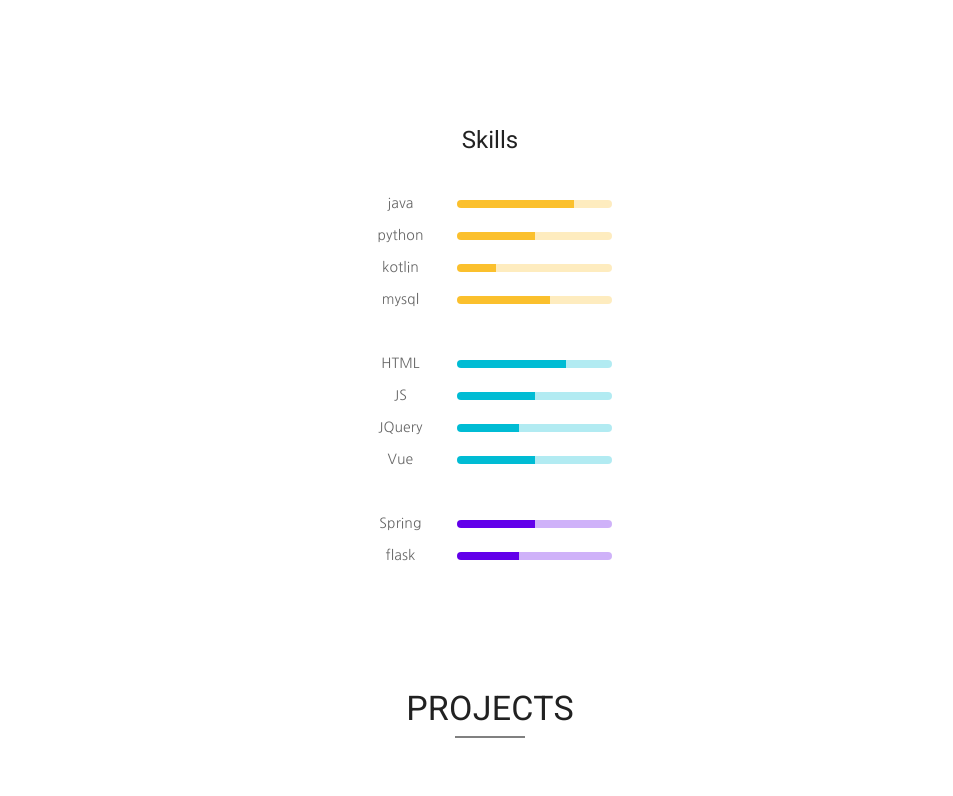
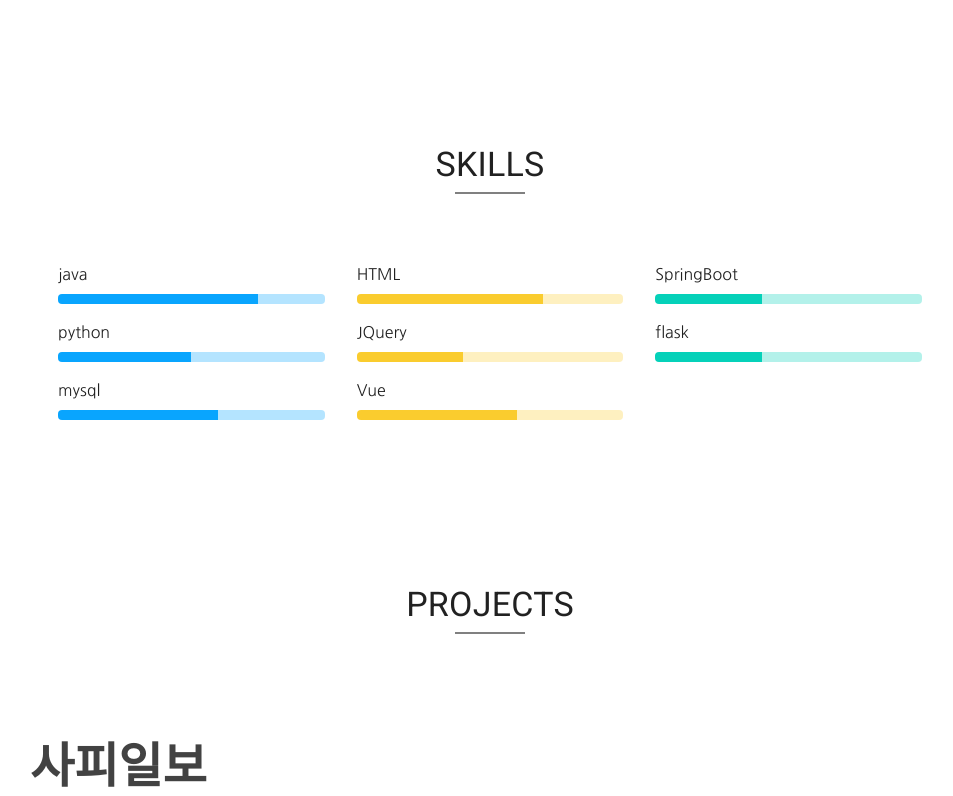
Before and after one commit to ydk7819/portfolio, a Vue app: page / in a window 1280 px wide. Shown: the part 540-1336 px from the top of the page, without its empty margins (150-1103 px from the left). Built offline with nearby package versions, Linux system fonts and the light colour scheme.

Commit message:
finish skills

```diff
--- a/src/components/PortFolio.vue
+++ b/src/components/PortFolio.vue
@@ -20,97 +20,28 @@
     <!-- skills -->
     <section>
       <v-layout column wrap class="my-12" align-center>
-        <v-flex xs12 sm4 class="my-4">
-          <div class="text-center">
-            <h2 class="headline">Skills</h2>
+        <v-flex class="my-4">
+          <div>
+            <h1 class="display-1 text-center my-5">
+              SKILLS
+            </h1>
+            <div class="row wrap justify-center">
+              <hr class="title_line" />
+            </div>
           </div>
         </v-flex>
-        <v-flex xs12>
-          <v-container grid-list-xl>
-            <v-layout row wrap align-center>
-              <v-flex xs12>
-                <v-card flat class="transparent">
-                  <v-card-text>
-                    <v-layout
-                      v-for="(item, i) in language"
-                      :key="i"
-                      row
-                      wrap
-                      align-center
-                    >
-                      <v-flex xs12 md4 align-center>
-                        <div class="layout justify-center">
-                          {{ item.name }}
-                        </div>
-                      </v-flex>
-                      <v-flex xs12 md8>
-                        <v-progress-linear
-                          rounded
-                          height="8"
-                          :value="item.value"
-                          color="yellow darken-2"
-                        ></v-progress-linear>
-                      </v-flex>
-                    </v-layout>
-                  </v-card-text>
-                </v-card>
-              </v-flex>
-              <v-flex xs12>
-                <v-card flat class="transparent">
-                  <v-card-text>
-                    <v-layout
-                      v-for="(item, i) in web"
-                      :key="i"
-                      row
-                      wrap
-                      align-center
-                    >
-                      <v-flex xs12 md4 align-center>
-                        <div class="layout justify-center">
-                          {{ item.name }}
-                        </div>
-                      </v-flex>
-                      <v-flex xs12 md8>
-                        <v-progress-linear
-                          rounded
-                          height="8"
-                          :value="item.value"
-                          color="cyan"
-                        ></v-progress-linear>
-                      </v-flex>
-                    </v-layout>
-                  </v-card-text>
-                </v-card>
-              </v-flex>
-              <v-flex xs12>
-                <v-card flat class="transparent">
-                  <v-card-text>
-                    <v-layout
-                      v-for="(item, i) in frame"
-                      :key="i"
-                      row
-                      wrap
-                      align-center
-                    >
-                      <v-flex xs12 md4 align-center>
-                        <div class="layout justify-center">
-                          {{ item.name }}
-                        </div>
-                      </v-flex>
-                      <v-flex xs12 md8>
-                        <v-progress-linear
-                          rounded
-                          height="8"
-                          :value="item.value"
-                          color="deep-purple accent-4"
-                        ></v-progress-linear>
-                      </v-flex>
-                    </v-layout>
-                  </v-card-text>
-                </v-card>
-              </v-flex>
-            </v-layout>
-          </v-container>
+        <v-flex my-12 content_width row wrap justify-center>
+          <v-flex xs12 sm4 px-4 v-for="(item, i) in skill" :key="i.id">
+            <div class="my-4" v-for="(skill, j) in item.language" :key="j.id">
+              <div class="my-2">{{ skill.name }}</div>
+              <v-progress-linear
+                :value="skill.value"
+                :color="item.skill_color"
+                height="10"
+                rounded
+              ></v-progress-linear>
+            </div>
+          </v-flex>
         </v-flex>
       </v-layout>
     </section>
@@ -195,9 +126,15 @@
         <v-layout row wrap justify-center class="my-12">
           <v-flex xs12 sm3>
             <v-card flat class="transparent">
-              <v-card-title primary-title class="justify-center">
-                <h1 class="display-1 headline">Contact me</h1>
-              </v-card-title>
+              <div>
+                <h1 class="display-1 text-center my-5">
+                  CONTECT
+                </h1>
+                <div class="row wrap justify-center">
+                  <hr class="title_line" />
+                </div>
+              </div>
+              <br />
               <v-list class="transparent">
                 <v-list-item>
                   <v-list-item-action>
@@ -246,50 +183,29 @@
 export default {
   data() {
     return {
-      language: [
+      skill: [
         {
-          name: "java",
-          value: 75
+          language: [
+            { name: "java", value: 75 },
+            { name: "python", value: 50 },
+            { name: "mysql", value: 60 }
+          ],
+          skill_color: "#09A5FE"
         },
         {
-          name: "python",
-          value: 50
+          language: [
+            { name: "HTML", value: 70 },
+            { name: "JQuery", value: 40 },
+            { name: "Vue", value: 60 }
+          ],
+          skill_color: "#FACC2E"
         },
         {
-          name: "kotlin",
-          value: 25
-        },
-        {
-          name: "mysql",
-          value: 60
-        }
-      ],
-      web: [
-        {
-          name: "HTML",
-          value: 70
-        },
-        {
-          name: "JS",
-          value: 50
-        },
-        {
-          name: "JQuery",
-          value: 40
-        },
-        {
-          name: "Vue",
-          value: 50
-        }
-      ],
-      frame: [
-        {
-          name: "Spring",
-          value: 50
-        },
-        {
-          name: "flask",
-          value: 40
+          language: [
+            { name: "SpringBoot", value: 40 },
+            { name: "flask", value: 40 }
+          ],
+          skill_color: "#05D1B9"
         }
       ],
       project: [
@@ -357,6 +273,9 @@ export default {
   width: 70%;
   margin: auto;
 }
+.content_width {
+  width: 70%;
+}
 .skill_logo {
   display: inline-block !important;
   margin-left: 10px;
@@ -380,6 +299,6 @@ export default {
 }
 .title_line {
   width: 70px;
-  border: 0.7px solid gray;
+  border: 0.5px solid gray;
 }
 </style>
```
